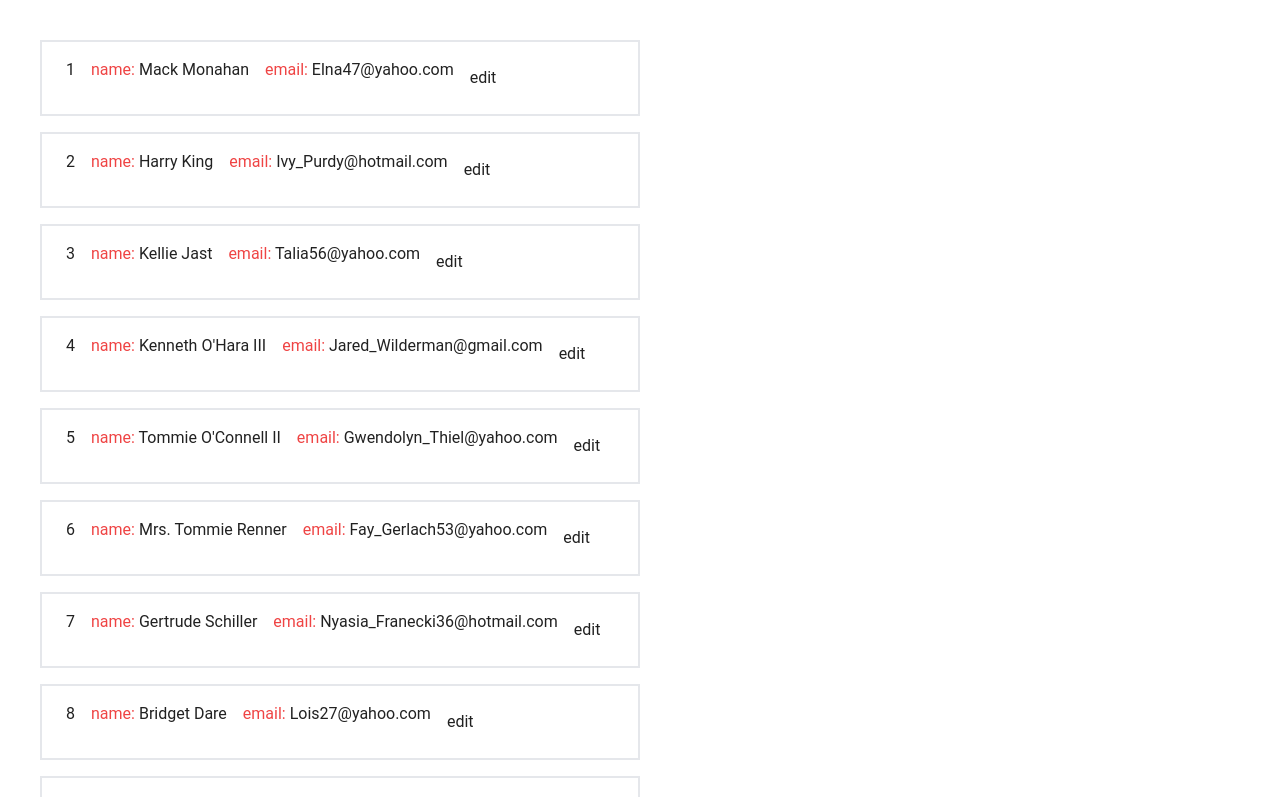
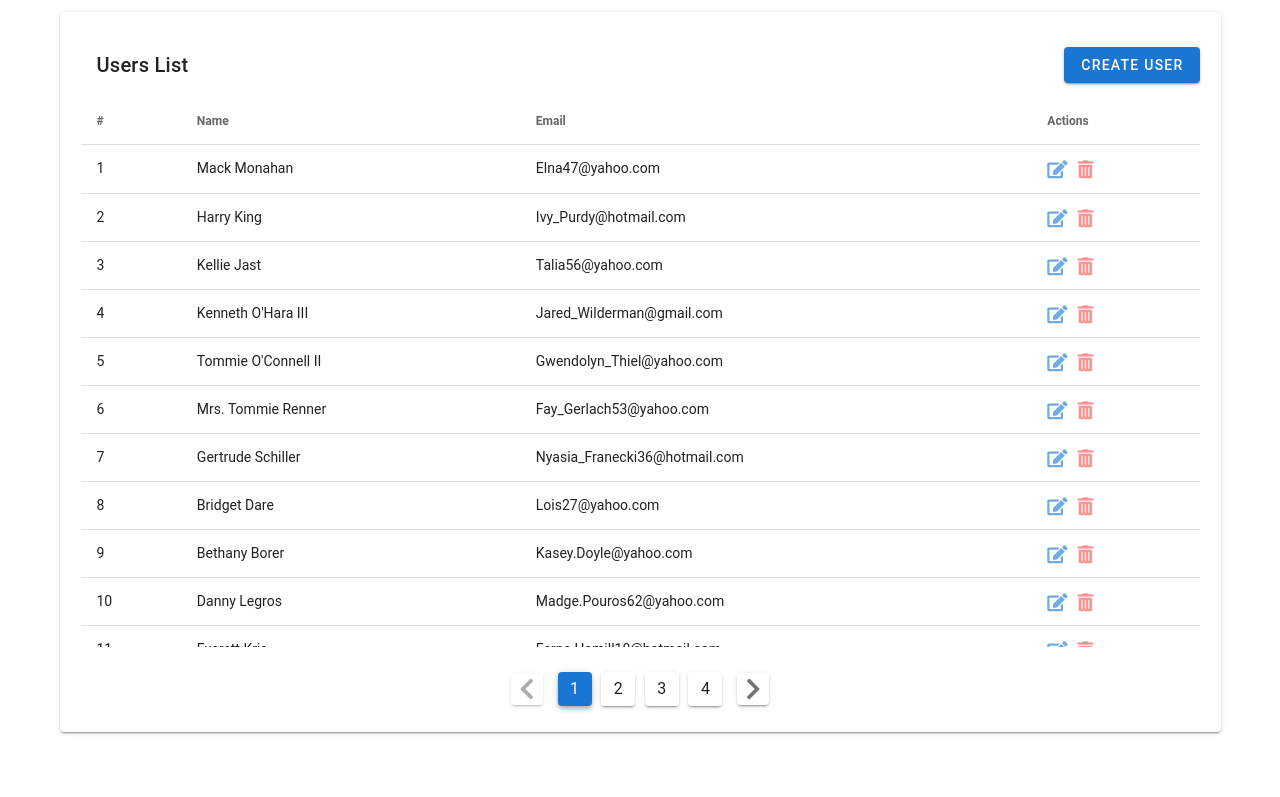
Before and after one commit to mahdihssni/form-example, a Vue app: page / in a window 1280 px wide. Shown: the top 797 px of the page. Built offline with nearby package versions, Linux system fonts and the light colour scheme; a small style sheet from the web is missing.

Commit message:
Complete design users list

```diff
--- a/src/App.vue
+++ b/src/App.vue
@@ -1,30 +1,51 @@
 <template>
     <v-app id="app">
-    <div class="w-full p-10 flex">
-      <users :users="users" class="w-1/2" @edit="handleEdit"/>
-      <edit-user :open="isEditOpen" :user="editingUser" @close="handleEditClose" @update="updateUser"/>
-    </div>
+        <v-container>
+            <users
+                :users="usersLimited"
+                :page="page"
+                :pages="pages"
+                @onPageChanged="onPageChanged"
+                @edit="handleEdit"
+            />
+            <edit-user
+                :open="isEditOpen"
+                :user="editingUser"
+                @close="handleEditClose"
+                @update="updateUser"
+            />
+        </v-container>
     </v-app>
 </template>
 
 <script>
-import Users from './components/Users.vue'
-import EditUser from './components/EditUser.vue'
-import { getData } from './utils/data'
-import './index.css'
+import Users from "./components/Users.vue";
+import EditUser from "./components/EditUser.vue";
+import { getData } from "./utils/data";
+import "./index.css";
 
 export default {
-  name: 'App',
+    name: "App",
     data() {
         return {
             users: getData(50),
+            userPerPage: 15,
+            page: 1,
             isEditOpen: false,
             editingUser: null,
-    }
+        };
     },
     components: {
         Users,
         EditUser,
+    },
+    computed: {
+        usersLimited: function () {
+            return this.users.slice((this.page - 1) * this.userPerPage, this.page * this.userPerPage);
+        },
+        pages: function () {
+            return Math.ceil(this.users.length / this.userPerPage);
+        },
     },
     methods: {
         handleEdit(user) {
@@ -38,12 +59,15 @@ export default {
         updateUser(newUser) {
             this.users = this.users.map((user) => {
                 if (user.id === newUser.id) {
-          return newUser
+                    return newUser;
                 } else {
-          return user
+                    return user;
                 }
-      })
+            });
         },
+        onPageChanged(page) {
+          this.page = page
         }
-}
+    },
+};
 </script>
--- a/src/components/Users.vue
+++ b/src/components/Users.vue
@@ -1,28 +1,70 @@
 <template>
-<div>
-    <div v-for="(user, index) in users" :key="user.id" class="mb-4 border-2 flex p-4">
-        <p class="mx-2">
-            {{ index + 1 }}
-        </p >
-        <p class="mx-2">
-            <span class="text-red-500">name: </span>
-            <span>{{user.name}}</span>
-        </p>
-        <p class="mx-2">
-            <span class="text-red-500">email: </span>
-            <span>{{user.email}}</span>
-        </p>
-        <button class="mx-2" @click="onEdit(user)">edit</button>
-    </div>
-</div>
+    <v-card class="p-5">
+        <v-row class="d-flex align-center">
+            <v-col lg="6">
+                <v-card-title> Users List </v-card-title></v-col>
+            <v-col lg="6" class="d-flex justify-end">
+                <v-btn color="primary">Create User</v-btn>
+            </v-col>
+        </v-row>
+
+        <v-simple-table fixed-header height="550px">
+            <thead>
+                <tr>
+                    <th>#</th>
+                    <th>Name</th>
+                    <th>Email</th>
+                    <th>Actions</th>
+                </tr>
+            </thead>
+            <tbody>
+                <tr v-for="(user, index) in users" :key="user.id">
+                    <td>{{ ++index }}</td>
+                    <td>{{ user.name }}</td>
+                    <td>{{ user.email }}</td>
+                    <td>
+                        <v-btn color="primary" x-small icon plain class="mr-2" @click="onEdit(user)">
+                            <v-icon>$edit</v-icon>
+                        </v-btn>
+                        <v-btn color="error" x-small icon plain @click="emit('onRemove', user)">
+                            <v-icon>fas fa-trash-alt</v-icon>
+                        </v-btn>
+                    </td>
+                </tr>
+            </tbody>
+        </v-simple-table>
+
+        <v-pagination
+            class="mt-5"
+            @input="onPageChanged"
+            :value="page"
+            :length="pages"
+        />
+    </v-card>
 </template>
 <script>
 export default {
-    props: ['users'],
+    props: {
+        users: {
+            type: Array,
+            require: true,
+        },
+        page: {
+            type: Number,
+            require: true,
+        },
+        pages: {
+            type: Number,
+            require: true,
+        },
+    },
     methods: {
         onEdit(user) {
-            this.$emit('edit', user)
-        }
+            this.$emit("edit", user);
+        },
+        onPageChanged(page) {
+            this.$emit("onPageChanged", page);
+        },
     },
-}
+};
 </script>
--- a/src/plugins/vuetify.js
+++ b/src/plugins/vuetify.js
@@ -1,16 +1,20 @@
-import Vue from 'vue';
-import Vuetify from 'vuetify';
-import 'vuetify/dist/vuetify.min.css';
-import fa from 'vuetify/lib/locale/fa';
+import Vue from "vue";
+import Vuetify from "vuetify";
+import "vuetify/dist/vuetify.min.css";
+import fa from "vuetify/lib/locale/fa";
 
 Vue.use(Vuetify);
 
 export default new Vuetify({
     lang: {
-      locales: { fa },
-      current: 'fa',
+        locales: { fa },
+        current: "fa",
     },
-  icons: {
-    iconfont: 'fa',
-  },
+    icons: {
+        iconfont: "fa",
+        icons: {
+          edit: 'fas fa-edit-alt',
+          trash: 'fas fa-trash-alt'
+        }
+    },
 });
```
Also changed, not shown: src/components/RemoveUser.vue (added). Lines whose indentation alone changed are shown as unchanged.
